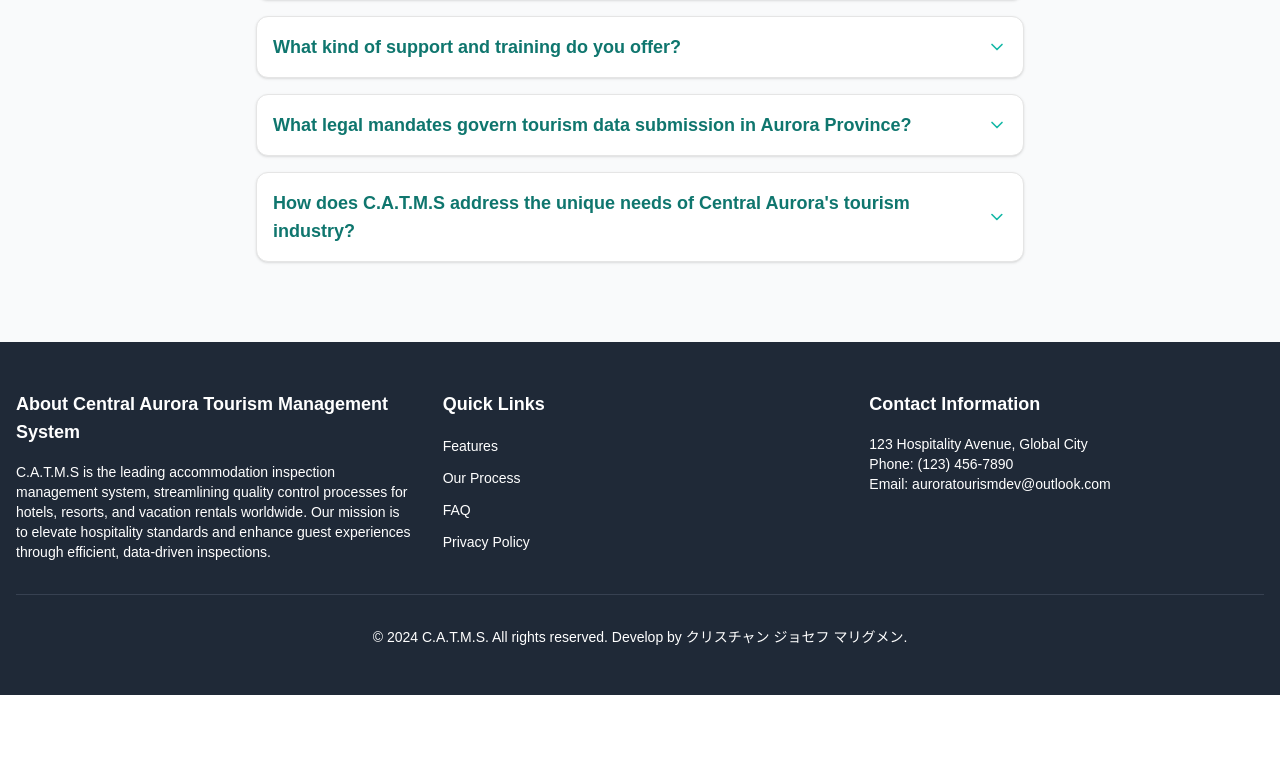
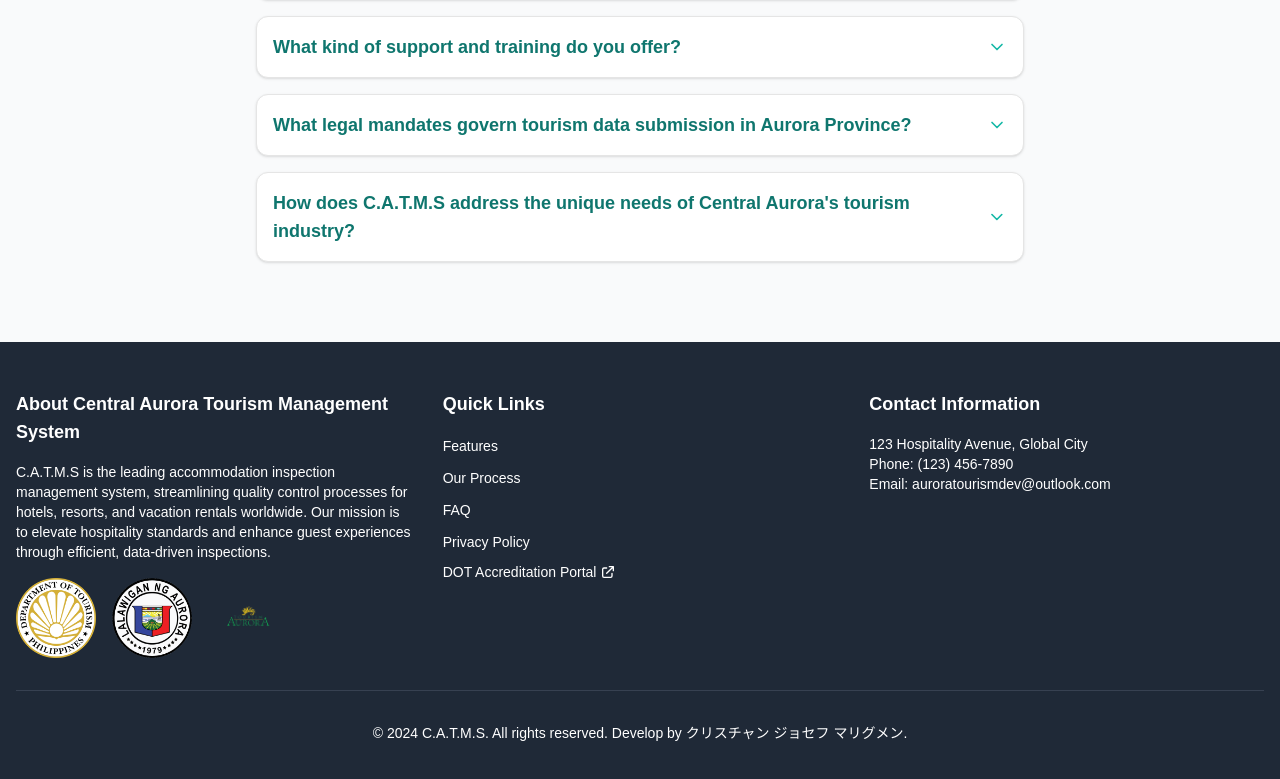
Before and after one commit to akemi0153/AuroraTDMS, a Next.js app: page / in a window 1280 px wide. Shown: the part 3612-4391 px from the top of the page. Before the commit the page ends 4307 px from the top, so only its background shows below. Built offline with nearby package versions, Linux system fonts and the light colour scheme.

Commit message:
Add images and DOT accreditation link to the main page

```diff
--- a/src/app/page.jsx
+++ b/src/app/page.jsx
@@ -510,6 +510,29 @@ export default function CATMS() {
                 elevate hospitality standards and enhance guest experiences
                 through efficient, data-driven inspections.
               </p>
+              <div className="flex space-x-4 mt-4">
+                <Image
+                  src="/image/DOT.png"
+                  alt="D.O.T"
+                  width={80}
+                  height={80}
+                  className="object-contain"
+                />
+                <Image
+                  src="/image/lap.png"
+                  alt="Aurora Province"
+                  width={80}
+                  height={80}
+                  className="object-contain"
+                />
+                <Image
+                  src="/image/bgaurora.png"
+                  alt="Aurora Provincial Logo"
+                  width={80}
+                  height={80}
+                  className="object-contain"
+                />
+              </div>
             </div>
             <div>
               <h3 className="text-lg font-semibold mb-4">Quick Links</h3>
@@ -533,6 +556,30 @@ export default function CATMS() {
                   <Link href="/privacy" className="text-sm hover:underline">
                     Privacy Policy
                   </Link>
+                </li>
+                <li>
+                  <a
+                    href="https://beta.tourism.gov.ph/accreditations/"
+                    target="_blank"
+                    rel="noopener noreferrer"
+                    className="text-sm hover:underline flex items-center gap-1"
+                  >
+                    DOT Accreditation Portal
+                    <svg
+                      className="w-4 h-4 inline"
+                      fill="none"
+                      stroke="currentColor"
+                      viewBox="0 0 24 24"
+                      xmlns="http://www.w3.org/2000/svg"
+                    >
+                      <path
+                        strokeLinecap="round"
+                        strokeLinejoin="round"
+                        strokeWidth={2}
+                        d="M10 6H6a2 2 0 00-2 2v10a2 2 0 002 2h10a2 2 0 002-2v-4M14 4h6m0 0v6m0-6L10 14"
+                      />
+                    </svg>
+                  </a>
                 </li>
               </ul>
             </div>
@@ -566,7 +613,7 @@ export default function CATMS() {
           <div className="relative w-full max-w-4xl bg-white rounded-lg shadow-lg">
             <div className="aspect-video">
               <video
-                src="/video/demo.mp4"
+                src="/videos/demo.mp4"
                 controls
                 className="w-full h-full rounded-lg"
                 title="Demo Video"
```
Also changed, not shown: public/image/DOT.png (added).
